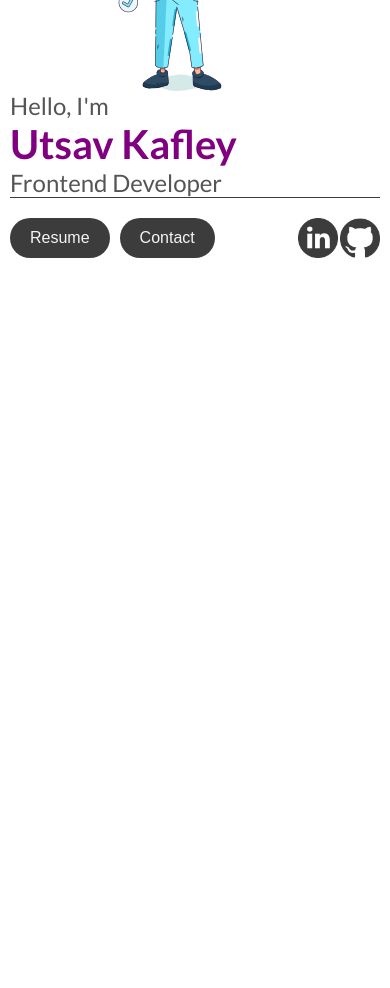
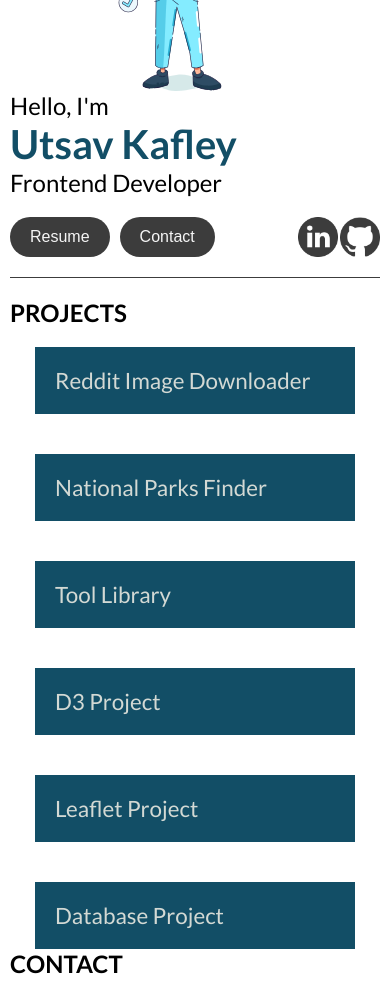
Before and after one commit to utsavkafley/portfolio-v2, a plain HTML site: page index.html in a window 390 px wide. Shown: the part 260-1248 px from the top of the page. Before the commit the page ends 864 px from the top, so only its background shows below. Drawn offline with Linux system fonts and the light colour scheme.

Commit message:
Add project section

```diff
--- a/index.html
+++ b/index.html
@@ -16,7 +16,7 @@
         </div>
         <nav class="nav-links">
           <ul>
-            <li><a href="#about">about</a></li>
+            <li><a href="#home">home</a></li>
             <li><a href="#projects">projects</a></li>
             <li><a href="#contact">contact</a></li>
           </ul>
@@ -29,12 +29,12 @@
       </header>
       <nav class="hamburger-nav-links">
         <ul>
-          <li><a href="#about">about</a></li>
+          <li><a href="#home">home</a></li>
           <li><a href="#projects">projects</a></li>
           <li><a href="#contact">contact</a></li>
         </ul>
       </nav>
-      <section>
+      <section id="home-section">
         <img class="photo" src="assets/web-developer.svg" alt="" />
         <div class="greeting">
           <div class="greeting-text">
@@ -78,8 +78,20 @@
           </div>
         </div>
       </section>
-      <section></section>
-      <section></section>
+      <section id="project-section">
+        <h1>PROJECTS</h1>
+        <div class="projects-grid">
+          <div class="project">Reddit Image Downloader</div>
+          <div>National Parks Finder</div>
+          <div>Tool Library</div>
+          <div>D3 Project</div>
+          <div>Leaflet Project</div>
+          <div>Database Project</div>
+        </div>
+      </section>
+      <section>
+        <h1>CONTACT</h1>
+      </section>
     </div>
 
     <script src="script.js"></script>
--- a/style.css
+++ b/style.css
@@ -5,22 +5,37 @@
   padding: 0;
 }
 
-body {
-  font-family: "Lato", sans-serif;
-}
-
 html {
   scroll-behavior: smooth;
 }
 
-p {
-  color: rgb(85, 85, 85);
+body {
+  font-family: "Lato", sans-serif;
+  color: var(--primary-text-color);
+
 }
+
+a{
+  text-decoration: none;
+}
+
+ul {
+  list-style: none;
+}
+
+.container {
+  --primary-bg-color: #d3d9d4;
+  --secondary-bg-color: #748d92
+  --primary-accent-color: #124e66;
+  --primary-text-color: #212A31;
+  --secondary-text-color: #2e3944
+  background-color: var(--main-bg-color);
+}
+
 
 /************************* HEADER **********************/
 
 header {
-  /* border: 4px solid red; */
   display: flex;
   justify-content: space-between;
   width: 70%;
@@ -100,12 +115,10 @@ section {
 /* **********GREETING****************** */
 .greeting {
   /* border: 2px solid purple; */
-  height: 80vh;
   display: flex;
   flex-direction: column;
   align-items: center;
   justify-content: center;
-  color: purple;
 }
 
 .greeting p {
@@ -114,11 +127,11 @@ section {
 
 .greeting h1 {
   font-size: 4.5rem;
+  color: #124e66
 }
 
 .greeting-text {
   /* border: 2px solid steelblue; */
-  border-bottom: 1px solid rgb(60, 60, 60);
   margin-bottom: 20px;
 }
 
@@ -153,11 +166,34 @@ section {
   height: 40px;
 }
 
+/* ****************PROJECTS*************************** */
+
+#project-section {
+  display: flex;
+  flex-direction: column;
+  gap: 20px;
+  margin-top: 20px;
+}
+.projects-grid {
+  /* border: 2px solid red; */
+  display: grid;
+  grid-template-columns: repeat(3, 1fr);
+  gap: 40px;
+}
+
+.projects-grid div{
+  height: 280px;
+  width: 280px;
+  background-color: #124e66;
+  font-size: 1.4rem;
+  color: #d3d9d4;
+  padding: 20px
+}
+
 /* ***************************MOBILE********************/
 @media (max-width: 767px) {
   .container {
     overflow: hidden;
-    height: 100vh;
     display: flex;
     flex-direction: column;
     padding: 10px;
@@ -216,7 +252,8 @@ section {
 
   .greeting {
     justify-content: flex-start;
-    /* margin: 0 auto; */
+    padding-bottom: 20px;
+    border-bottom: 1px solid rgb(60, 60, 60);
   }
 
   .greeting-text {
@@ -229,4 +266,13 @@ section {
   .greeting h1 {
     font-size: 2.5rem;
   }
+
+  .projects-grid{
+   grid-template-columns: repeat(1, 1fr);
+  }
+
+  .projects-grid div{
+    margin: 0 auto;
+    height: auto;
+  };
 }
```
